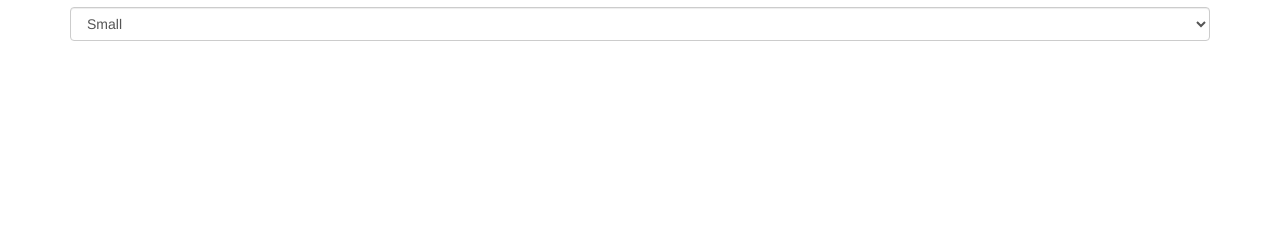
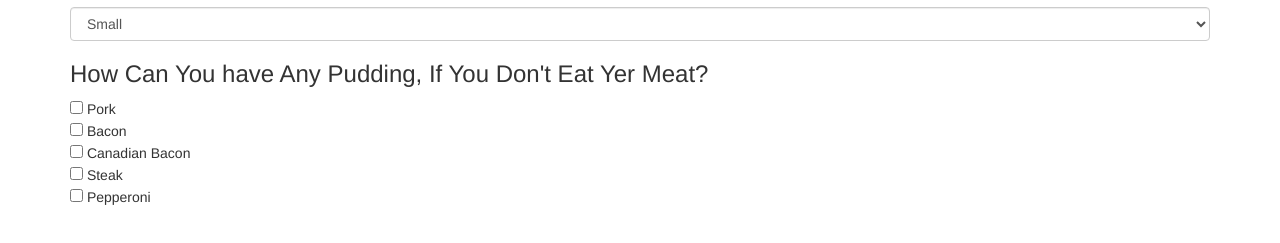
Before and after one commit to TonyBoy56/ruby-friday_project4, a plain HTML site: page index.html in a window 1280 px wide. Shown: the part 63-306 px from the top of the page. Drawn offline with Linux system fonts and the light colour scheme.

Commit message:
add checkbox selection for meat toppings.

```diff
--- a/index.html
+++ b/index.html
@@ -11,13 +11,20 @@
   <div class="container">
     <h1>Pick A Size!</h1>
     <form id="pizzaForm">
-      <div class="form-group">
+      <div id="size" class="form-group">
         <select class="form-control" name="size" id="size">
           <option id="small" value="1">Small</option>
           <option id="medium" value="2">Medium</option>
           <option id="large" value="3">Large</option>
         </select>
-
+      </div>
+      <div id="meat" class="form-group">
+        <h3>How Can You have Any Pudding, If You Don't Eat Yer Meat?</h3>
+        <input type="checkbox" name="topping" value="t1"> Pork <br>
+        <input type="checkbox" name="topping" value="t1"> Bacon <br>
+        <input type="checkbox" name="topping" value="t1"> Canadian Bacon <br>
+        <input type="checkbox" name="topping" value="t1"> Steak <br>
+        <input type="checkbox" name="topping" value="t1"> Pepperoni <br>
       </div>
     </form>
   </div>
```
